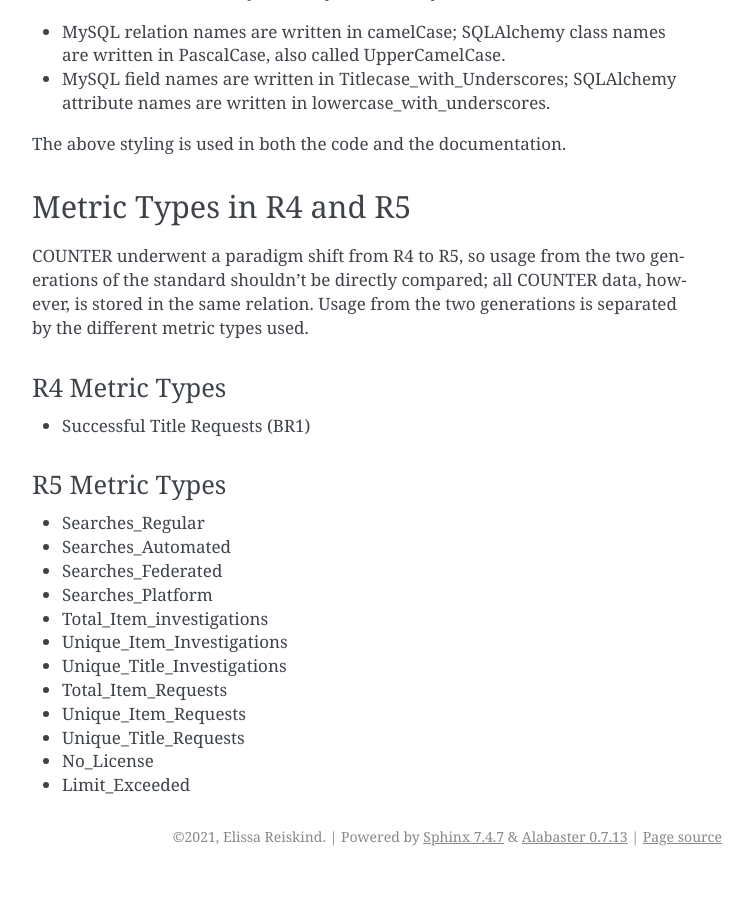
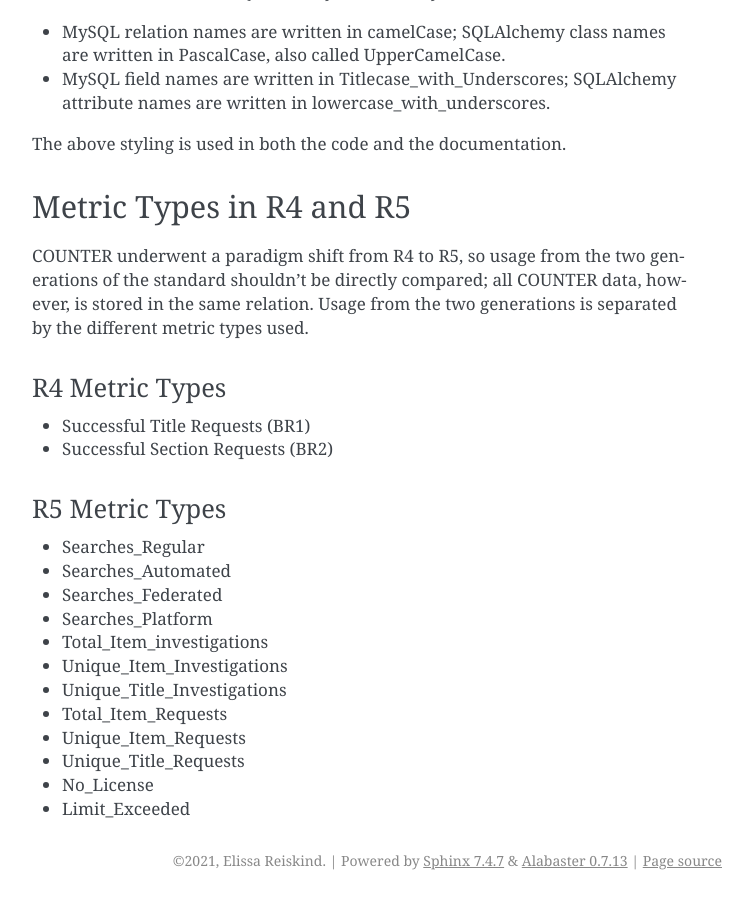
Before and after one commit to ereiskind/nolcat, a Sphinx documentation site: the page built from docs/source/the_database.rst, in a window 1280 px wide and 900 px high, scrolled down 3127 px. Shown: the whole window, without its empty margins (388-1141 px from the left). Built offline with Sphinx 7.4.7, drawn with Linux system fonts in a browser that asks for light colours; before the commit the page ends 4003 px from its top, so only the background shows below that.

Commit message:
Add BR2 JSON and sample data

```diff
--- a/docs/source/the_database.rst
+++ b/docs/source/the_database.rst
@@ -82,6 +82,7 @@ COUNTER underwent a paradigm shift from R4 to R5, so usage from the two generati
 R4 Metric Types
 ===============
 * Successful Title Requests (BR1)
+* Successful Section Requests (BR2)
 
 R5 Metric Types
 ===============
```
Also changed, not shown: 9 other files.
